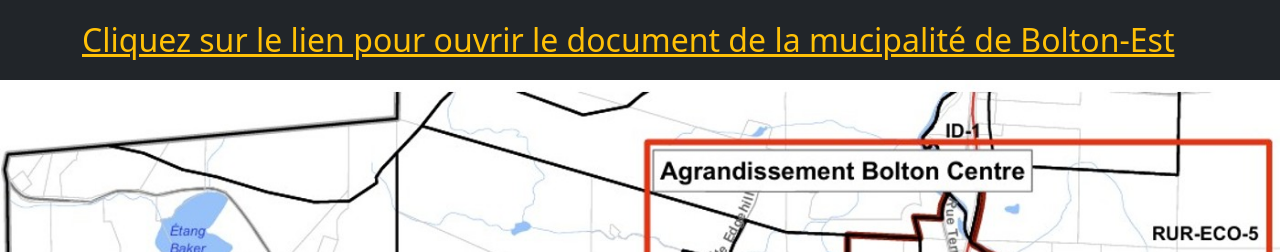
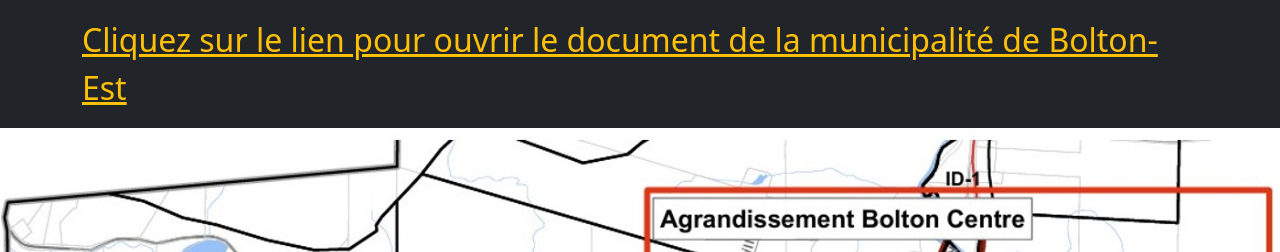
Before and after one commit to aubertroy/terrain, a React app: page zonage.html in a window 1280 px wide. Shown: the part 548-800 px from the top of the page. Built offline with nearby package versions, Linux system fonts and the light colour scheme.

Commit message:
Update zonage.html

```diff
--- a/zonage.html
+++ b/zonage.html
@@ -61,7 +61,7 @@
                     <p class="lead" my-4 mr-5>
                       <span class="fs-2">
                         <a href="https://www.boltonest.ca/DocumentsGeneral/Urbanisme/Plan%20de%20zonage%202021-387.pdf"
-                           class="link-warning" target="_blank">Cliquez sur le lien pour ouvrir le document de la mucipalité de Bolton-Est</a>
+                           class="link-warning" target="_blank">Cliquez sur le lien pour ouvrir le document de la municipalité de Bolton-Est</a>
                       </span>
                     </p>
                 </div>
```
